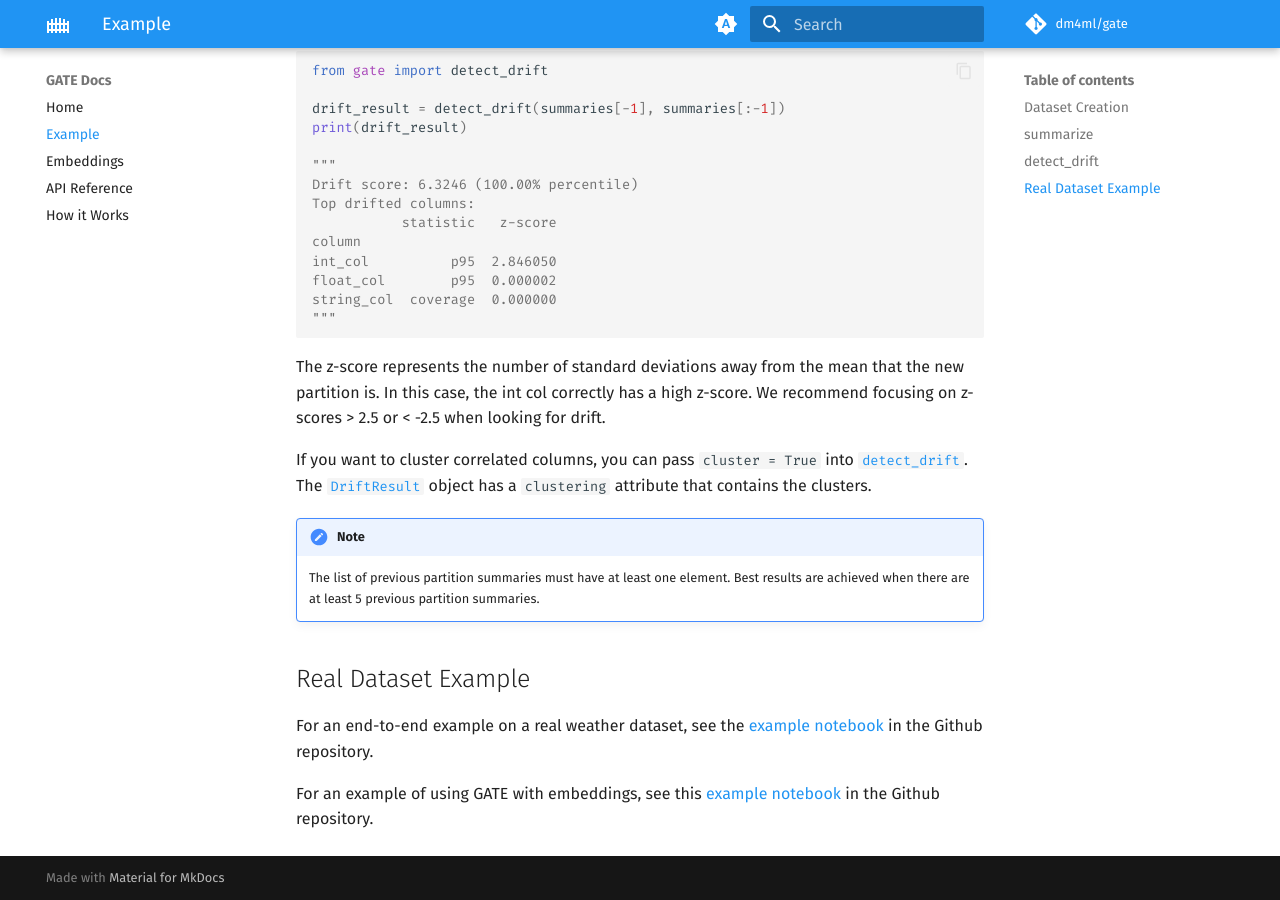
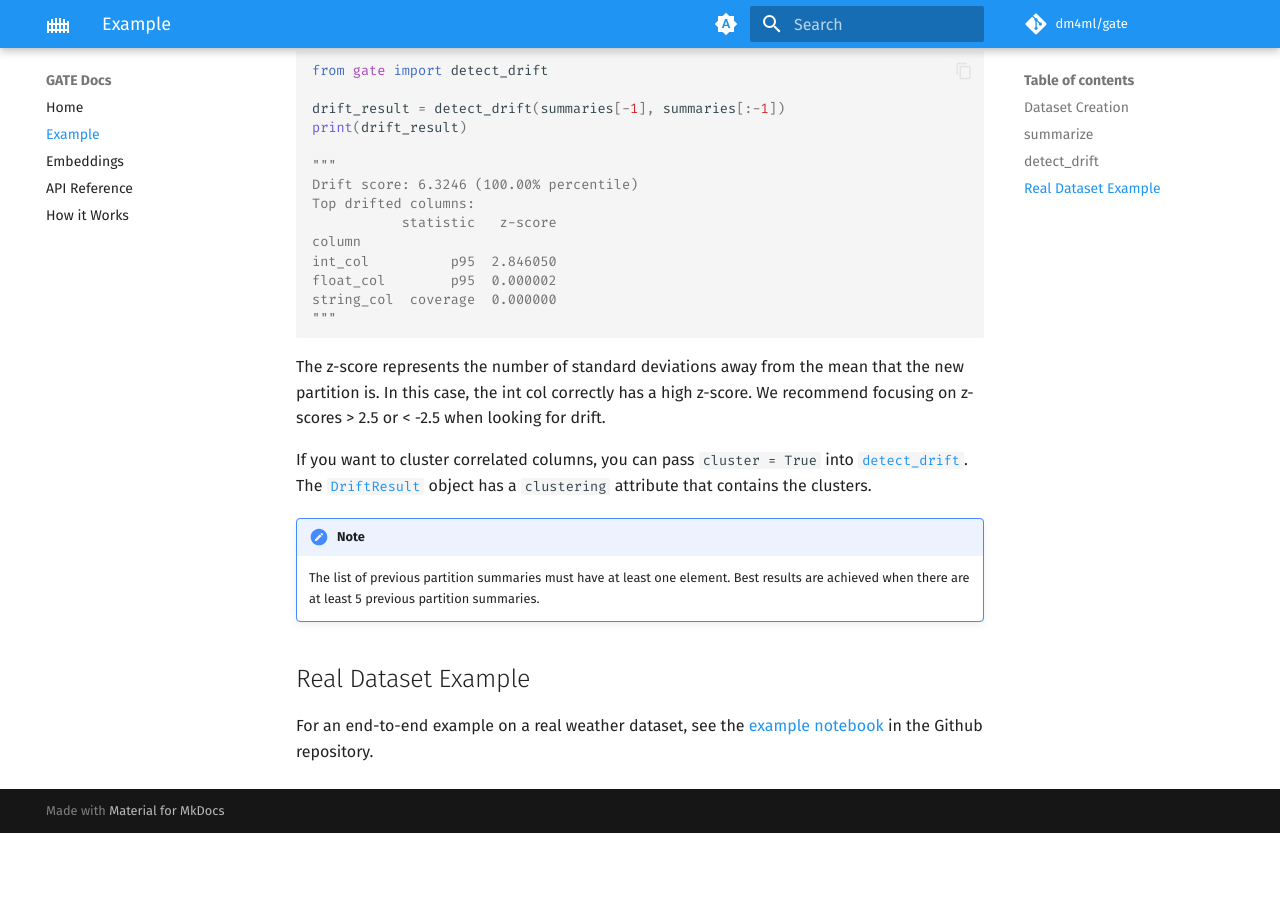
Before and after one commit to dm4ml/gate, an MkDocs documentation site: the page built from docs/example.md, in a window 1280 px wide and 900 px high, scrolled down 2124 px. Built offline with MkDocs 1.6.1 and Material for MkDocs 9.7.7, drawn with Linux system fonts in a browser that asks for light colours; comment, search, counter and statistics services are not loaded; after the commit the page ends 2957 px from its top, so only the background shows below that.

Commit message:
Makefile edit

```diff
--- a/docs/example.md
+++ b/docs/example.md
@@ -107,5 +107,3 @@ If you want to cluster correlated columns, you can pass `cluster = True` into [`
 ## Real Dataset Example
 
 For an end-to-end example on a real weather dataset, see the [example notebook](https://www.github.com/dm4ml/gate/blob/main/examples/weather.ipynb) in the Github repository.
-
-For an example of using GATE with embeddings, see this [example notebook](https://www.github.com/dm4ml/gate/blob/main/examples/civilcomments.ipynb) in the Github repository.
```
Also changed, not shown: 1 other file.
